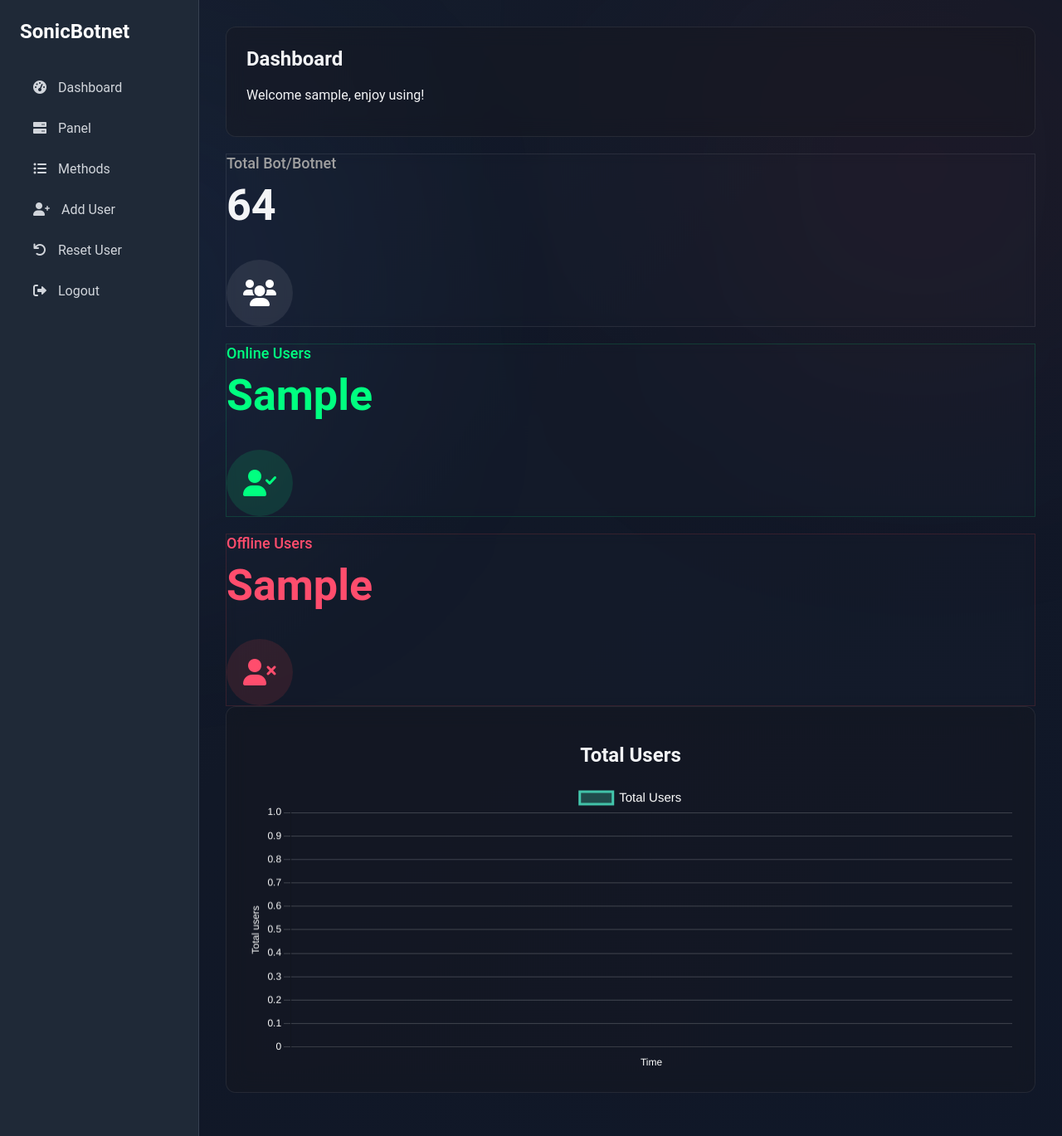
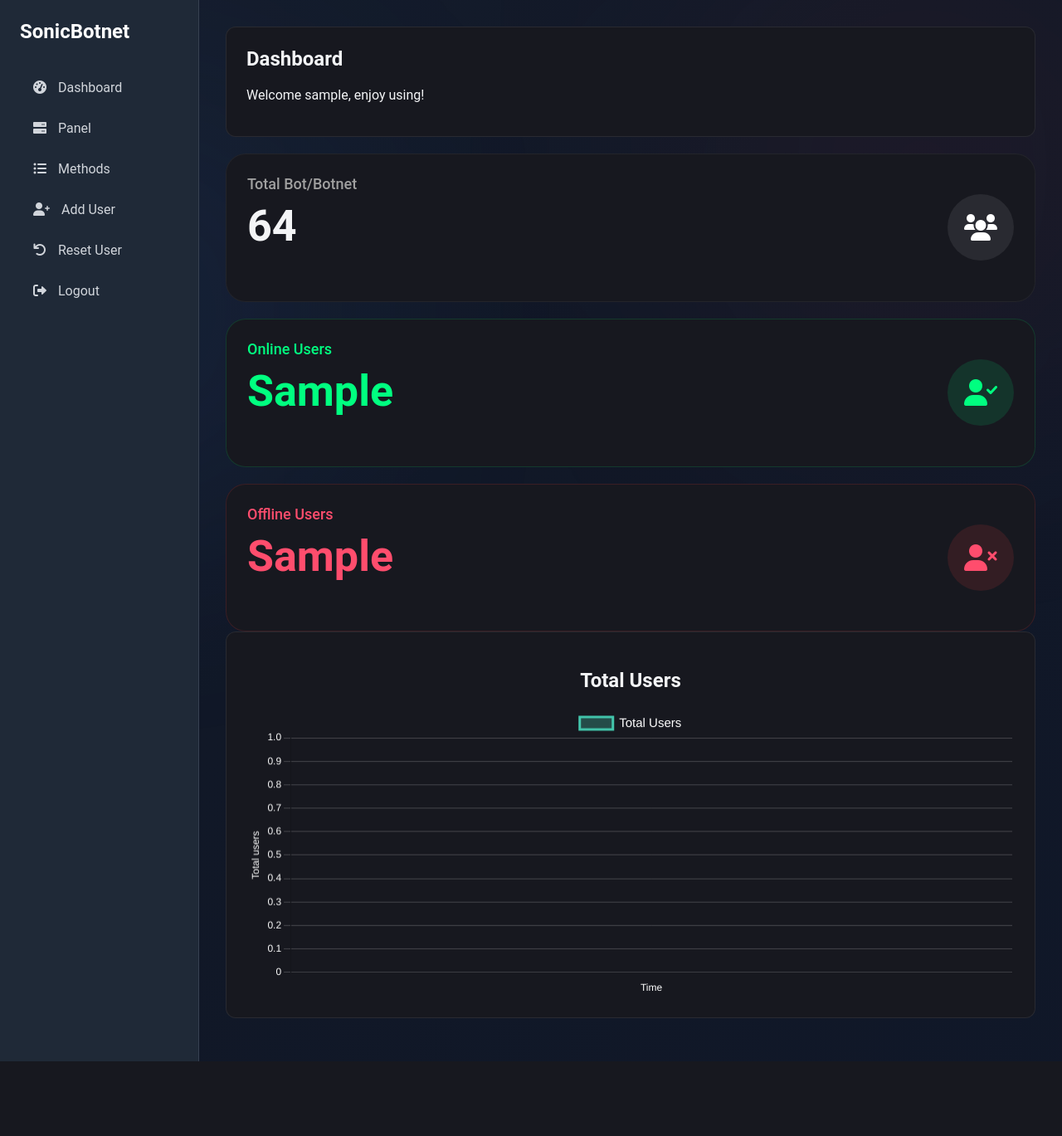
Before and after one commit to freshjena-bit/Test, a Flask app: template templates/base.html in a window 1280 px wide. Shown: the whole page at 83% size. After the commit the page ends 1279 px from the top, so only its background shows below. Run offline with Flask 3, Linux system fonts and the light colour scheme; the template is opened without the code that fills it: most values are stand-ins (such as "Sample title", 1, 10 or a date in 2020).

Commit message:
Update style.css

```diff
--- a/static/style.css
+++ b/static/style.css
@@ -135,10 +135,7 @@ a {
 header,
 .content,
 .chart-container {
-  background: rgba(23, 24, 31, 0.35);
-  backdrop-filter: blur(12px);
-  -webkit-backdrop-filter: blur(12px);
-
+  background: #17181f;
   border: 1px solid rgba(255,255,255,.08);
   border-radius: 12px;
   padding: 24px;
@@ -272,11 +269,13 @@ select:focus {
 }
 
 .stat-card{
-    background: rgba(255,255,255,0.01);
-    backdrop-filter: blur(6px);
-    -webkit-backdrop-filter: blur(6px);
-
-    border: 1px solid rgba(255,255,255,0.08);
+    background:#17181f;
+    border-radius:24px;
+    padding:25px;
+    display:flex;
+    justify-content:space-between;
+    align-items:center;
+    border:1px solid rgba(255,255,255,.05);
 }
 
 .stat-info h3{
@@ -344,13 +343,3 @@ select:focus {
     opacity:.35;
     pointer-events:none;
 }
-#abg-network{
-    position:fixed;
-    top:0;
-    left:0;
-    width:100%;
-    height:100%;
-    z-index:-1;
-    opacity:.35;
-    pointer-events:none;
-}
```
